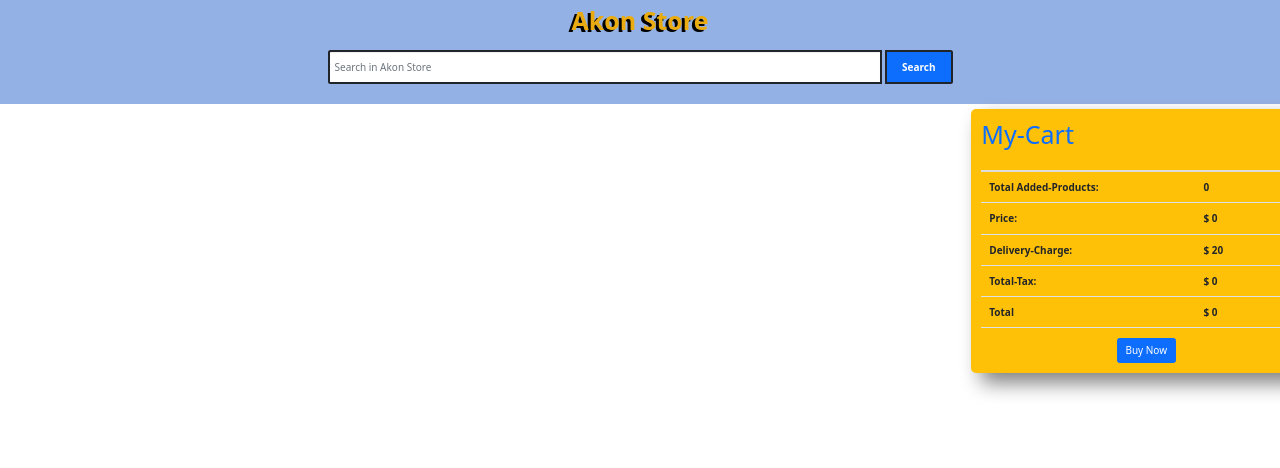
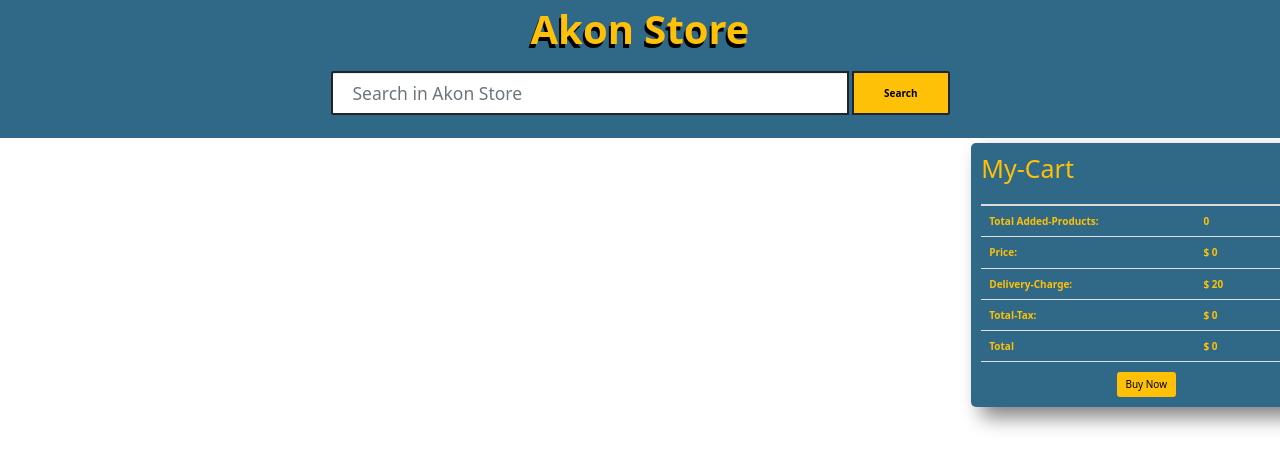
Before and after one commit to rahat1999/Akon-Store, a plain HTML site: page index.html in a window 1280 px wide. Drawn offline with nearby package versions, Linux system fonts and the light colour scheme; no server answers.

Commit message:
final update

```diff
--- a/css/style.css
+++ b/css/style.css
@@ -2,13 +2,17 @@ body {
   overflow-x: hidden;
   font-family: "Montserrat", sans-serif;
 }
-.header-bg{
-  background-color:#94b1e6;
+.header-bg,.cart{
+  background-color:#18587ae5;
+}
+.card-text{
+  color:#185677;
 }
 .header-title{
     font-weight: 800;
-    color: rgb(233, 171, 15);
-    text-shadow: -3px 2px black;
+    font-size:40px;
+    color: #ffc107;
+    text-shadow: -2px 4px black;
 }
 .single-product{
   background-color:#faebd7ce;
@@ -16,12 +20,15 @@ body {
 .search-field {
   border: none;
   border-radius: 50px;
-  padding: 5px;
+  padding: 8px;
   outline: none;
 }
 .search-field:hover {
   outline: none;
   border: none;
+}
+#input-field{
+  padding: 20px;
 }
 #all-products {
   display: grid;
@@ -58,6 +65,7 @@ body {
 .cart-main {
   padding-right: 30px;
 }
+/* responsive area */
 @media only screen and (max-width: 768px) {
   #all-products {
     display: grid;
--- a/index.html
+++ b/index.html
@@ -17,7 +17,7 @@
   <link rel="preconnect" href="https://fonts.gstatic.com" crossorigin />
   <link href="https://fonts.googleapis.com/css2?family=Montserrat:wght@300;400;500&display=swap" rel="stylesheet" />
 
-  <!-- CSS only -->
+  <!--Boostrap CSS only -->
 <link href="https://cdn.jsdelivr.net/npm/bootstrap@5.1.1/dist/css/bootstrap.min.css" rel="stylesheet" integrity="sha384-F3w7mX95PdgyTmZZMECAngseQB83DfGTowi0iMjiWaeVhAn4FJkqJByhZMI3AhiU" crossorigin="anonymous">
 </head>
 
@@ -25,8 +25,8 @@
   <header class="header-bg p-2 ">
     <h1 class='header-title text-center'>Akon Store</h1>
       <div class="search-field w-50 mx-auto m-3 input-group">
-          <input id="input-field" type="text" class="form-control p-2 border-2 border-dark" placeholder="Search in Akon Store" aria-label="Recipient's username" aria-describedby="button-addon2">
-          <button id="search-btn" onclick="loadProducts()" class="btn btn-primary ms-1 border-2 border-dark px-4 fw-bold" type="button" data-toggle="button" aria-pressed="false"
+          <input id="input-field" type="text" class="form-control fs-3 border-2 border-dark" placeholder="Search in Akon Store" aria-label="Recipient's username" aria-describedby="button-addon2">
+          <button id="search-btn" onclick="loadProducts()" class="btn btn-warning ms-1 border-2 border-dark px-5 py-3 fw-bold" type="button" data-toggle="button" aria-pressed="false"
           autocomplete="off">Search</button>
         </div>
       <!-- card details -->
@@ -39,8 +39,8 @@
         </div>
       </div>
       <div class="col-md-3 col-lg-3 col-sm-5 cart-main mt-2">
-        <div class="cart bg-warning text-primary" id="my-cart">
-          <table class="table">
+        <div class="cart text-warning" id="my-cart">
+          <table class="table text-warning">
             <thead>
               <h1>My-Cart</h1>
               <tr">
@@ -83,7 +83,7 @@
             </tbody>
           </table>
           <div class="parces text-center">
-            <button class="btn btn-primary text-center">Buy Now</button>
+            <button class="btn btn-warning text-center">Buy Now</button>
           </div>
         </div>
       </div>
--- a/js/app.js
+++ b/js/app.js
@@ -40,9 +40,9 @@ const displayDetails = details =>{
   div.innerHTML=`
   <div class="card border-2 border-dark bg-warning shadow" style="width: 30rem;">
     <div class="card-body">
-        <h4 class="card-title text-primary">${details.category}</h4>
-        <li class="card-text">${details.title}</li>
-        <li class="card-text">${details.description.slice(0,100)}</li>
+        <h2 class="card-title text-center fw-bold">🧣${details.category}</h2>
+        <li class="card-text fw-bold">${details.title}</li>
+        <li class="card-text fw-bold">${details.description.slice(0,100)}</li>
     </div>
 </div>`
 document.getElementById('card-details').appendChild(div)
```
